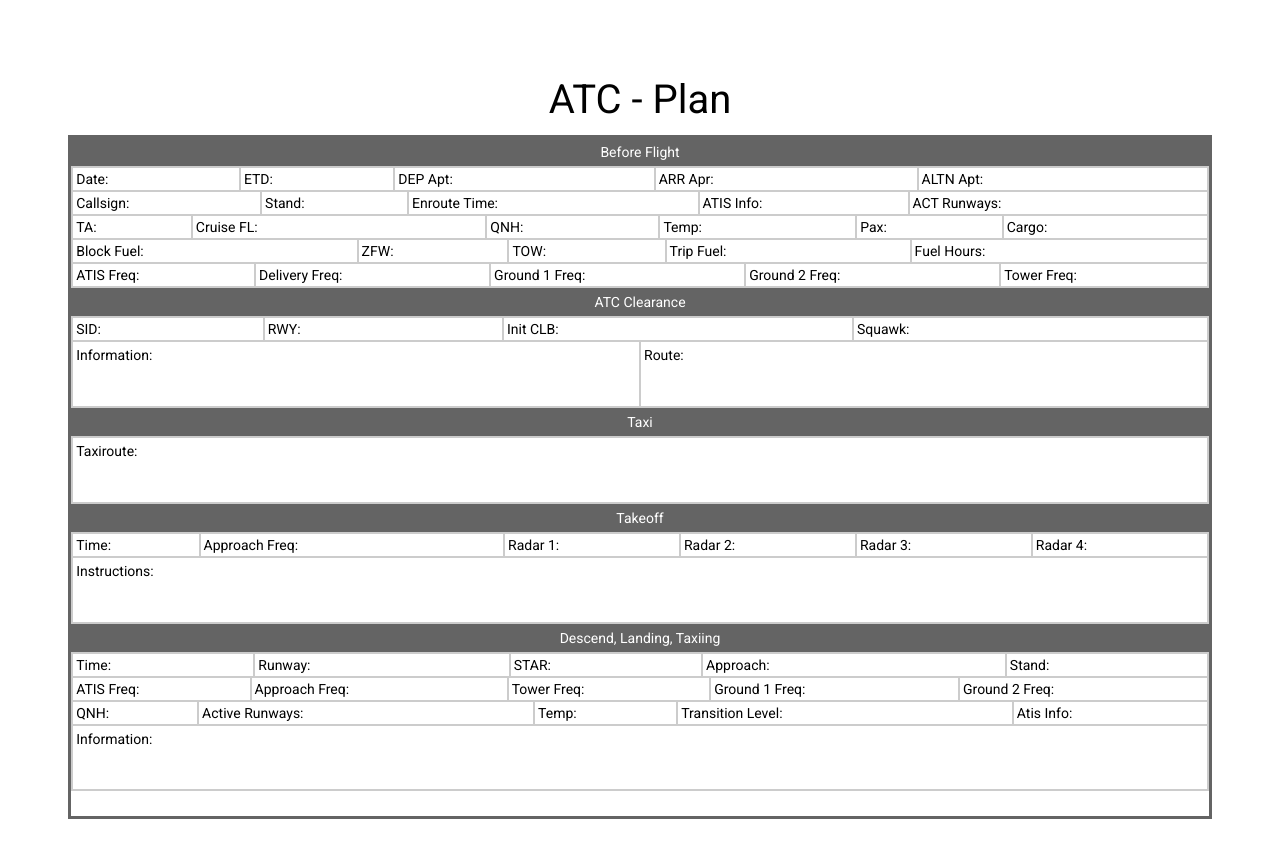
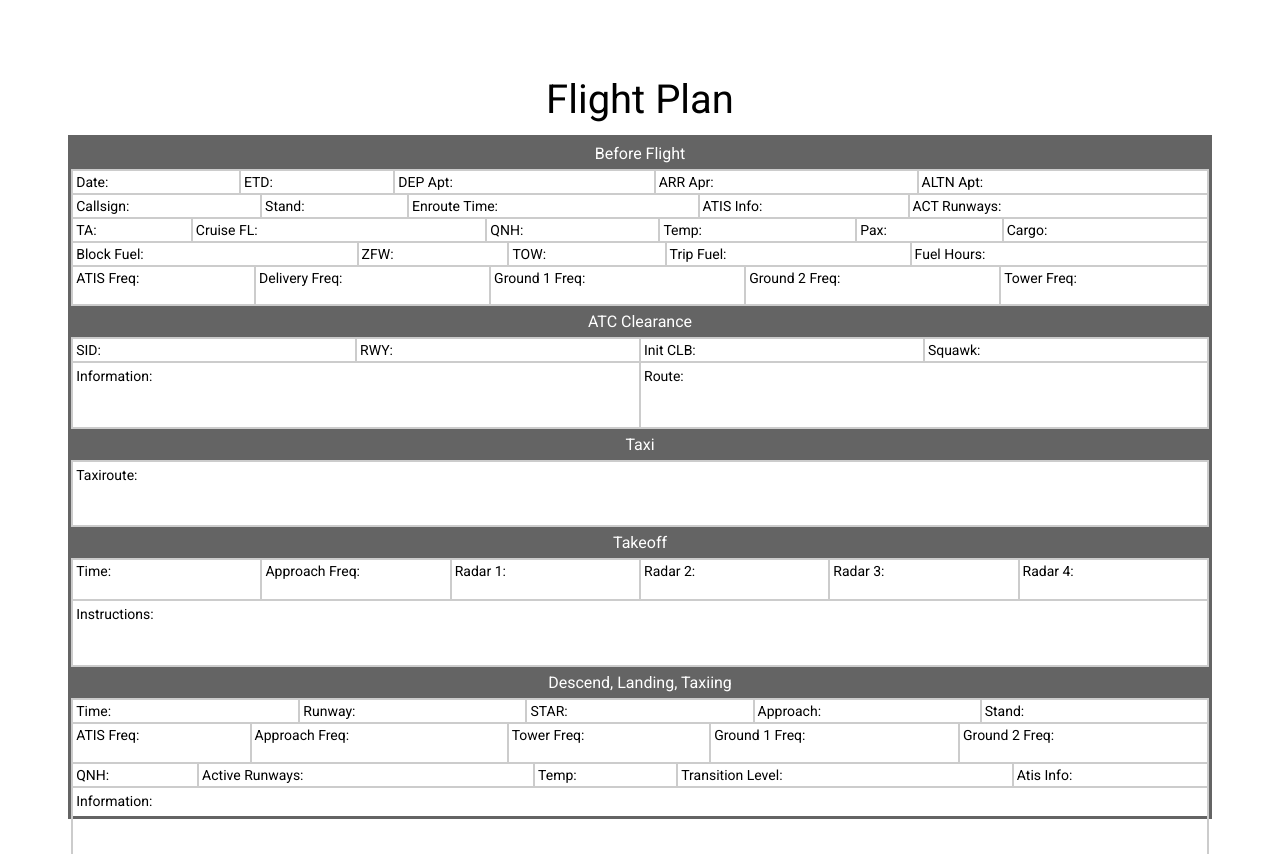
Before and after one commit to TrueFoXDeN/FlightPlan-Manager, a PHP site: page /print.php in a window 1280 px wide. Before the commit the page ends 819 px from the top, so only its background shows below. Run offline with PHP 8.4, Linux system fonts and the light colour scheme.

Commit message:
Updated CSS

```diff
--- a/css/print.css
+++ b/css/print.css
@@ -44,17 +44,48 @@ html, body {
 #id_print_col7, #id_print_col8, #id_print_col10, #id_print_col14{
     height: 10%;
 }
+#id_print_col2{
+    min-width: 10%;
+}
+#id_print_col5{
+    height: 6%;
+}
+#id_print_col6 td{
+    width: 25%;
+}
+#id_print_col9{
+    height: 6%;
+}
+#id_print_col9 td{
+    width: 16.6%;
+}
+#id_print_col11 td{
+    width: 20%;
+}
+#id_print_col12{
+    height: 6%;
+}
+
 #id_print_col7 td, #id_print_col8 td, #id_print_col10 td, #id_print_col14 td {
     width: 50%;
     border: 2px solid #ccc;
+}
+#id_print_col14 td{
+    border-bottom: none;
 }
 
 #id_print_col7 label, #id_print_col8 label, #id_print_col10 label, #id_print_col14 label{
     font-family: 'Roboto Mono', monospace;
 }
 
+#id_print_title1 table, #id_print_title2 table, #id_print_title3 table, #id_print_title4 table, #id_print_title5 table{
+    vertical-align: center;
+}
 #id_print_title1 td, #id_print_title2 td, #id_print_title3 td, #id_print_title4 td, #id_print_title5 td{
     text-align: center;
+    height: 3%;
+    font-size: 16px;
+    vertical-align: middle;
     color: white;
     background-color: #646464;
     border: solid #646464;
--- a/index.php
+++ b/index.php
@@ -367,7 +367,7 @@ if (isset($_POST['name_arrival_input'])) {
 
         </fieldset>
         <br>
-        <input type="submit" value="Drucken">
+        <input type="submit" id="id_flugplan_drucken" value="Drucken">
     </form>
 </div>
 
--- a/print.php
+++ b/print.php
@@ -129,7 +129,7 @@ if(isset($_POST['name_notes_arr'])){$notes_arr=$_POST['name_notes_arr'];}
 ?>
 
 <div id="id_print_head">
-    ATC - Plan
+    Flight Plan
 </div>
 <div id="id_print_border">
     <table id="id_print_title1">
```
Also changed, not shown: css/style.css (+31 -1 lines).
